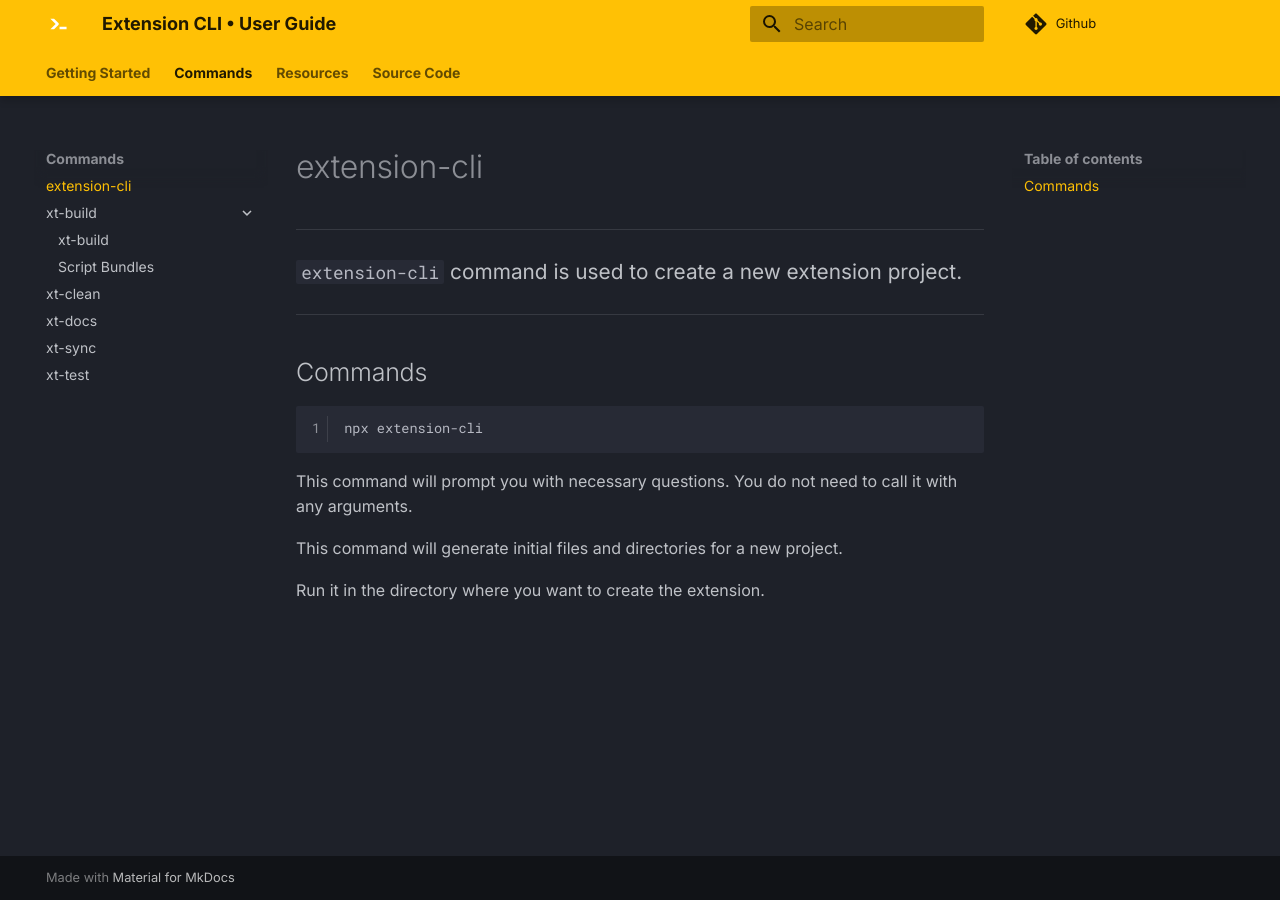
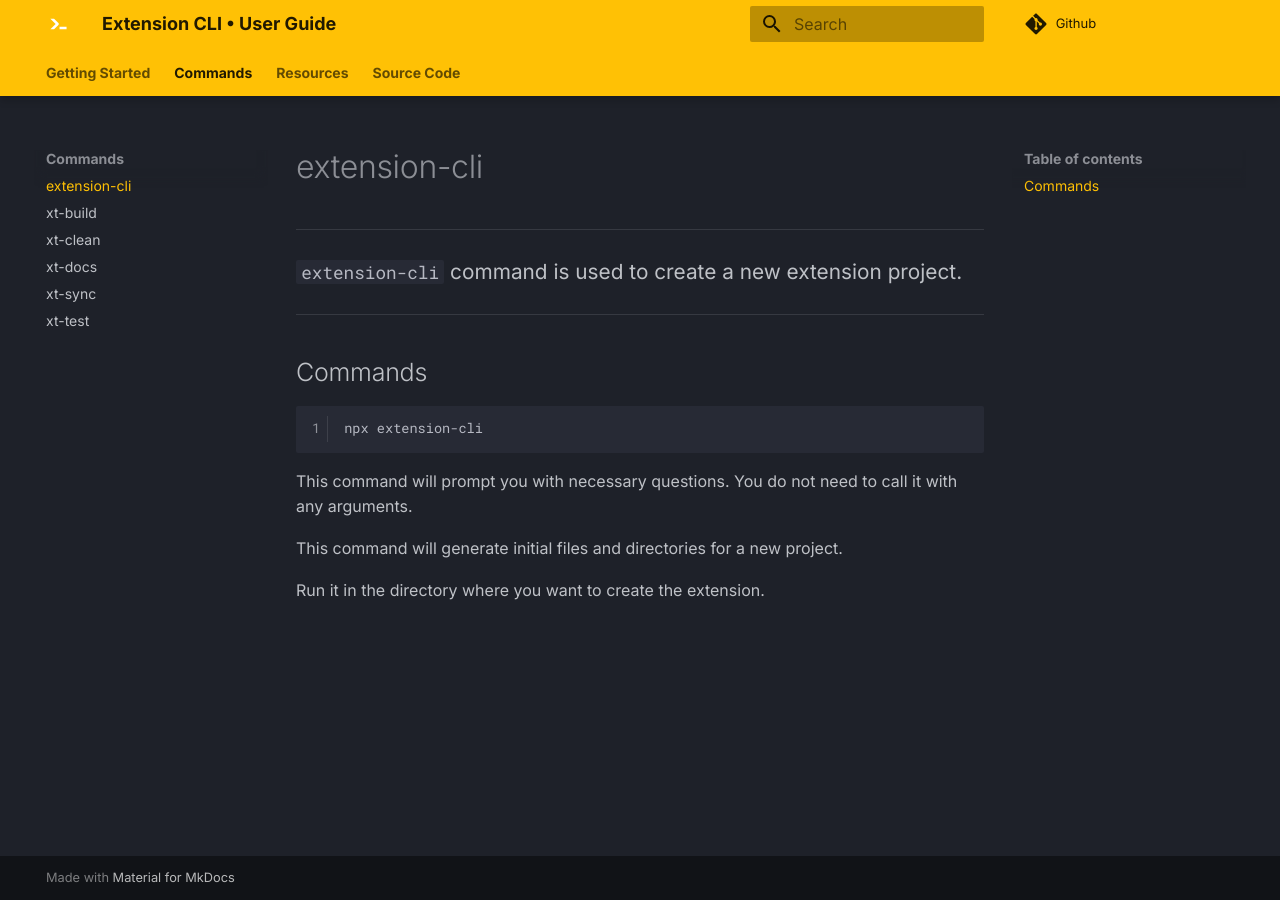
Before and after one commit to MobileFirstLLC/extension-cli, an MkDocs documentation site: the page built from guide/08-xt-create.md, in a window 1280 px wide. Built offline with MkDocs 1.6.1 and Material for MkDocs 9.7.7, drawn with Linux system fonts in a browser that asks for light colours; comment, search, counter and statistics services are not loaded.

Commit message:
docs: fix nav

```diff
--- a/mkdocs.yml
+++ b/mkdocs.yml
@@ -15,9 +15,7 @@
     - Configuration: 02-configuration.md
   - "Commands":
     - 'extension-cli': 08-xt-create.md
-    - 'xt-build':
-      - xt-build: 03-xt-build.md
-      - Script Bundles: 03-xt-build-js-bundles.md
+    - 'xt-build': 03-xt-build.md
     - 'xt-clean': 04-xt-clean.md
     - 'xt-docs': 05-xt-docs.md
     - 'xt-sync': 06-xt-sync.md
```
